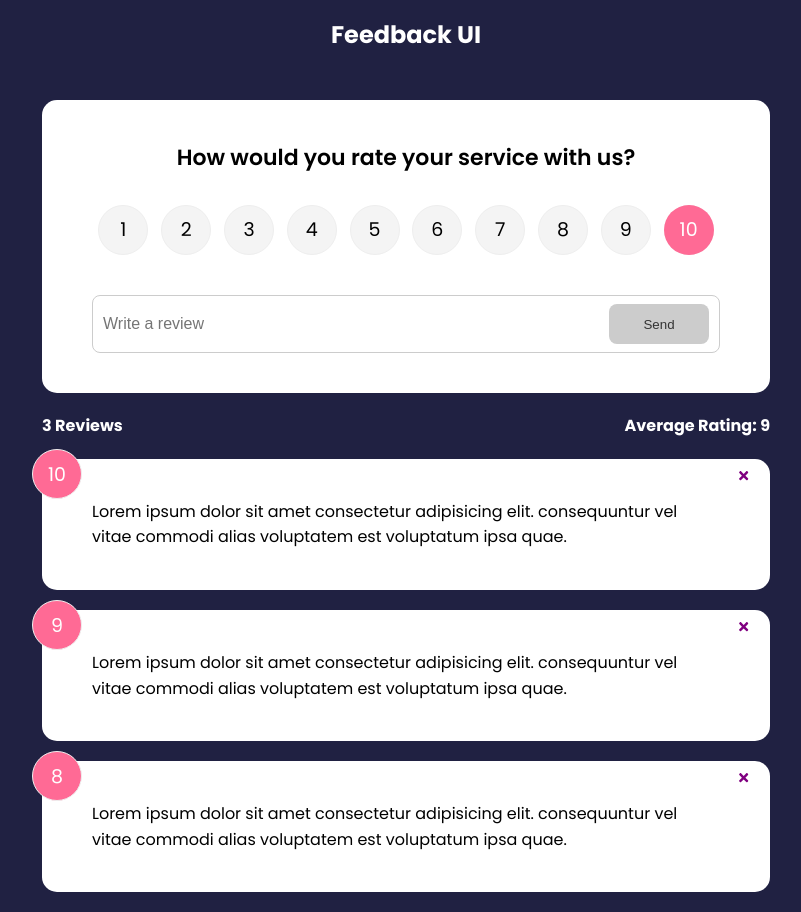
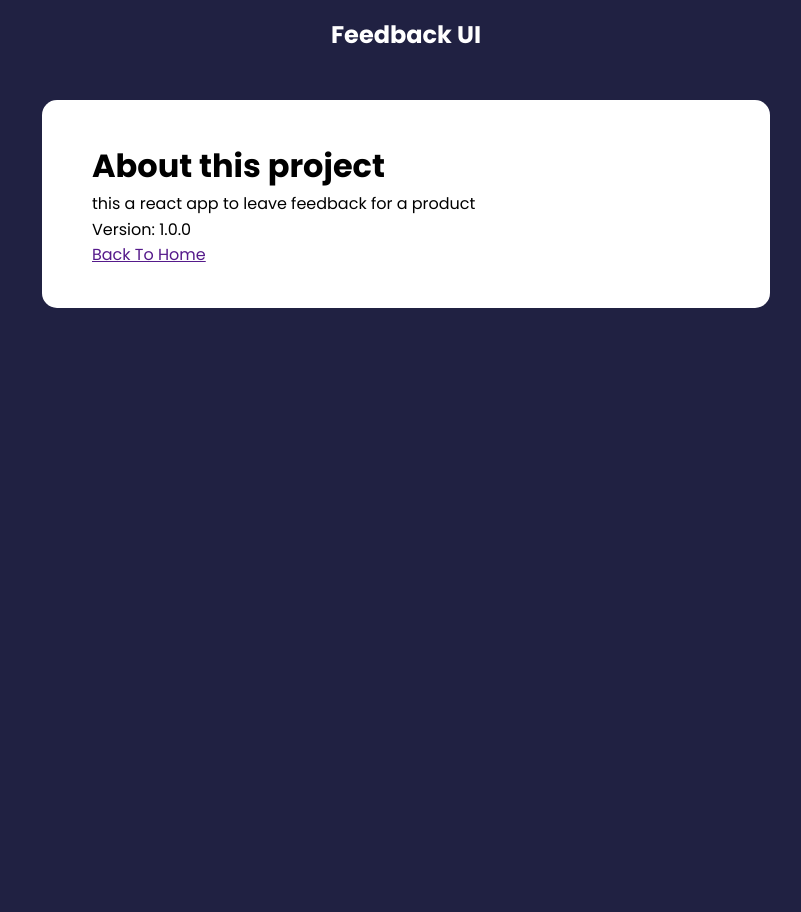
Before and after one commit to sakisgit/feedback-app, a React (Create React App) app: page /about in a window 1280 px wide. Shown: the whole page, without its empty margins (234-1035 px from the left). After the commit the page ends 800 px from the top, so only its background shows below. Built offline with nearby package versions, Linux system fonts and the light colour scheme.

Commit message:
Add React Router and enhance About page
Integrated React Router for navigation between the main feedback page and the About page. Updated AboutPage to use the Card component and provide project details.

```diff
--- a/src/App.js
+++ b/src/App.js
@@ -1,11 +1,13 @@
 import React from 'react'
 import {v4 as uuidv4} from 'uuid';
+import { BrowserRouter as Router, Route, Routes} from 'react-router-dom';
 import {useState} from 'react';
 import Header from './components/Header'
 import FeedbackList from './components/FeedbackList'
 import FeedbackStats from './components/FeedbackStats';
 import FeedbackForm from './components/FeedbackForm';
 import FeedbackData from './data/FeedbackData';
+import AboutPage from './pages/AboutPage';
 
 const App = () => {
   const [feedback, setFeedback] = useState(FeedbackData);
@@ -24,15 +26,23 @@
   };
 
   return (
-    <>
+    <Router>
     <Header/>
     <div className='container'>
-      <FeedbackForm handleAdd={addFeedback}/>
-      <FeedbackStats feedback={feedback} />
-      <FeedbackList feedback={feedback}
-      handleDelete={deleteFeedback}/>
+      <Routes>
+        < Route exact path='/' element={
+          <>
+            <FeedbackForm handleAdd={addFeedback}/>
+            <FeedbackStats feedback={feedback} />
+            <FeedbackList feedback={feedback}
+              handleDelete={deleteFeedback}/>
+          </>
+        }>
+        </Route>
+        <Route path='/about'element={<AboutPage/>}/>
+      </Routes>
     </div>
-    </>
+    </Router>
   )
 }
 
--- a/src/pages/AboutPage.jsx
+++ b/src/pages/AboutPage.jsx
@@ -1,8 +1,18 @@
 import React from 'react'
+import Card from '../components/shared/Card'
 
 const AboutPage = () => {
   return (
-    <div>AboutPage</div>
+    <Card>
+        <div>
+            <h1>About this project</h1>
+            <p>this a react app to leave feedback for a product</p>
+            <p>Version: 1.0.0</p>
+            <p>
+                <a href=''>Back To Home</a>
+            </p>
+        </div>
+    </Card>
   )
 }
 
```
